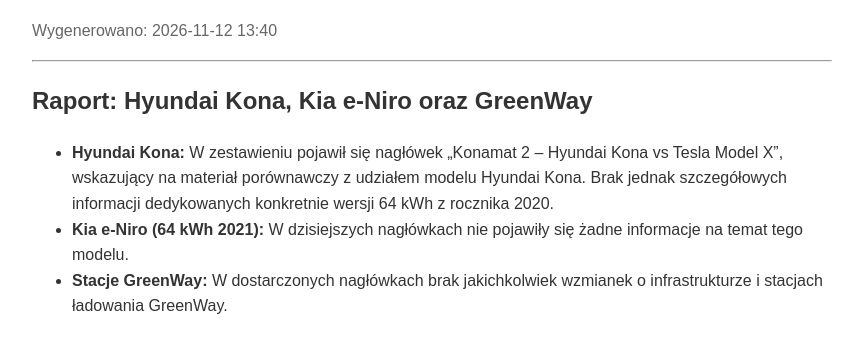
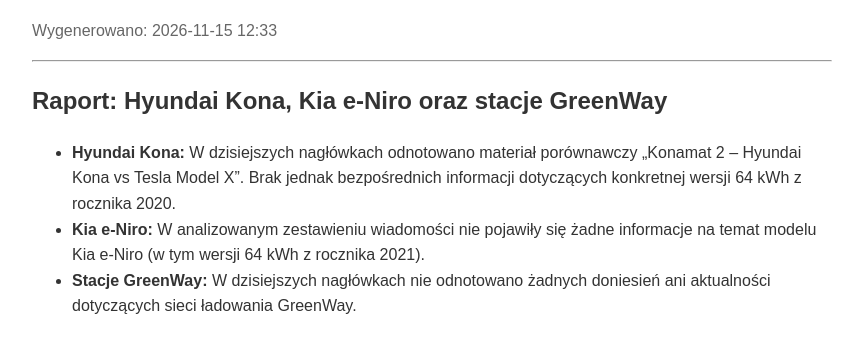
Before and after one commit to Jerry0501/ev-radar, a plain HTML site: page index.html in a window 1280 px wide. Shown: the part 76-428 px from the top of the page, without its empty margins (208-1061 px from the left). Drawn offline with Linux system fonts and the light colour scheme.

Commit message:
Aktualizacja raportu EV Radar

```diff
--- a/index.html
+++ b/index.html
@@ -2,11 +2,11 @@
 <meta name="viewport" content="width=device-width, initial-scale=1.0"><title>EV Radar</title>
 <style>body { font-family: sans-serif; max-width: 800px; margin: 20px auto; line-height: 1.6; color: #333; }</style>
 </head><body><h1>EV Radar - Dzienny Raport</h1>
-<p style="color: #666;">Wygenerowano: 2026-11-12 13:40</p><hr>
-<h2>Raport: Hyundai Kona, Kia e-Niro oraz GreenWay</h2>
+<p style="color: #666;">Wygenerowano: 2026-11-15 12:33</p><hr>
+<h2>Raport: Hyundai Kona, Kia e-Niro oraz stacje GreenWay</h2>
 <ul>
-  <li><strong>Hyundai Kona:</strong> W zestawieniu pojawił się nagłówek „Konamat 2 – Hyundai Kona vs Tesla Model X”, wskazujący na materiał porównawczy z udziałem modelu Hyundai Kona. Brak jednak szczegółowych informacji dedykowanych konkretnie wersji 64 kWh z rocznika 2020.</li>
-  <li><strong>Kia e-Niro (64 kWh 2021):</strong> W dzisiejszych nagłówkach nie pojawiły się żadne informacje na temat tego modelu.</li>
-  <li><strong>Stacje GreenWay:</strong> W dostarczonych nagłówkach brak jakichkolwiek wzmianek o infrastrukturze i stacjach ładowania GreenWay.</li>
+    <li><strong>Hyundai Kona:</strong> W dzisiejszych nagłówkach odnotowano materiał porównawczy „Konamat 2 – Hyundai Kona vs Tesla Model X”. Brak jednak bezpośrednich informacji dotyczących konkretnej wersji 64 kWh z rocznika 2020.</li>
+    <li><strong>Kia e-Niro:</strong> W analizowanym zestawieniu wiadomości nie pojawiły się żadne informacje na temat modelu Kia e-Niro (w tym wersji 64 kWh z rocznika 2021).</li>
+    <li><strong>Stacje GreenWay:</strong> W dzisiejszych nagłówkach nie odnotowano żadnych doniesień ani aktualności dotyczących sieci ładowania GreenWay.</li>
 </ul>
 </body></html>
```
